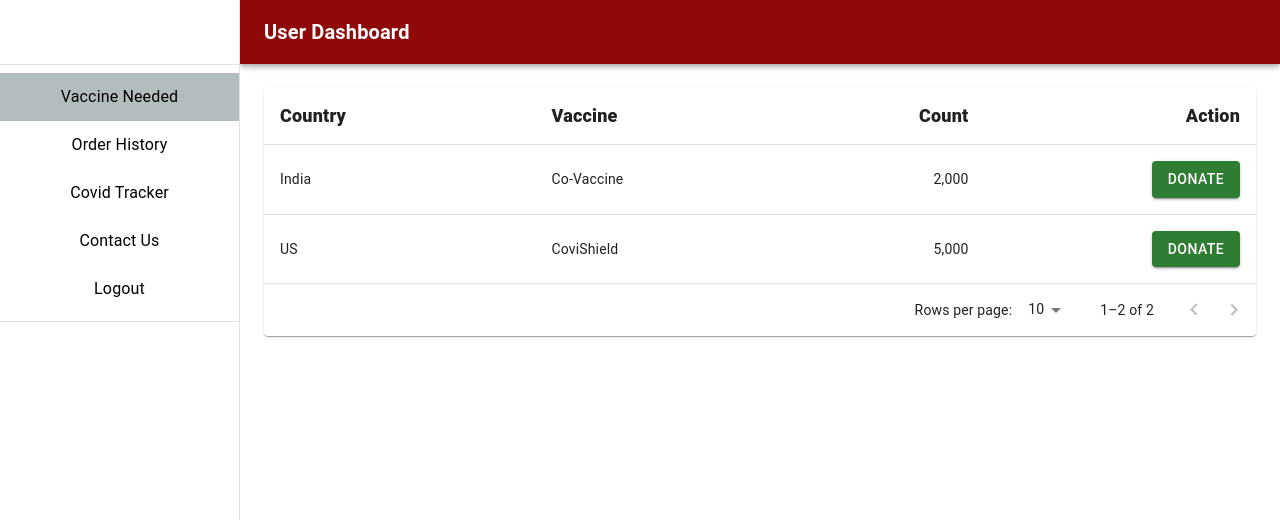
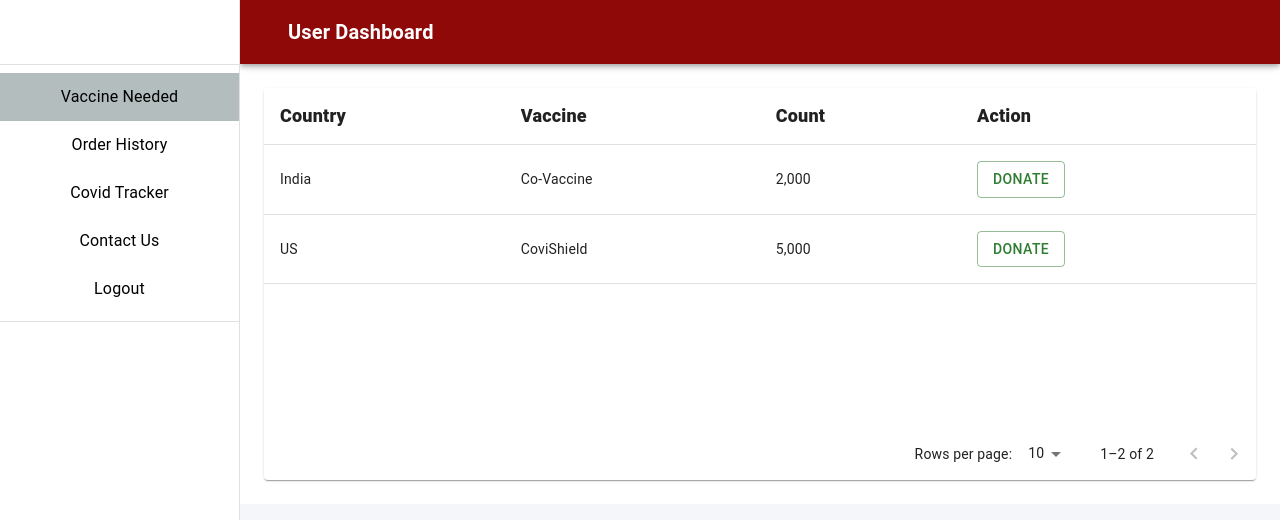
Before and after one commit to sherinskollannur/covid-19-tracker, a React (Create React App) app: page /user_dashboard in a window 1280 px wide. Shown: the top 520 px of the page. Built offline with nearby package versions, Linux system fonts and the light colour scheme.

Commit message:
userDashboard responsiveness added

```diff
--- a/package.json
+++ b/package.json
@@ -5,6 +5,7 @@
   "dependencies": {
     "@emotion/react": "^11.9.3",
     "@emotion/styled": "^11.9.3",
+    "@mui/icons-material": "^5.8.4",
     "@mui/material": "^5.9.1",
     "@testing-library/jest-dom": "^5.16.4",
     "@testing-library/react": "^13.3.0",
--- a/src/components/UserDashboard.css
+++ b/src/components/UserDashboard.css
@@ -0,0 +1,5 @@
+@media (max-width: 600px) {
+  .visibleDrawer2 {
+    display: none;
+  }
+}
--- a/src/components/UserDashboard.js
+++ b/src/components/UserDashboard.js
@@ -19,11 +19,20 @@ import OrderHistory from './OrderHistory';
 import ContactUs from './ContactUs';
 import { useHistory } from 'react-router-dom';
 import DonateInfo from './DonateInfo';
+import PropTypes from 'prop-types';
+import IconButton from '@mui/material/IconButton';
+import MenuIcon from '@mui/icons-material/Menu';
+import Button from '@mui/material/Button';
+// import { authAction } from '../../store/auth';
+// import { useDispatch } from 'react-redux';
 
 const drawerWidth = 240;
+const navItems = ['Logout'];
 export default function UserDashboard(props) {
   const [sliderBtnActive, setSliderBtnActive] =
     React.useState('Vaccine  Needed');
+
+  const [mobileOpen, setMobileOpen] = React.useState(false);
 
   const history = useHistory();
 
@@ -33,9 +42,18 @@ export default function UserDashboard(props) {
 
   // const classes = useStyles();
 
+  const handleDrawerToggle = () => {
+    setMobileOpen(!mobileOpen);
+  };
+
+  const logOutHandler = () => {
+    // dispatch(authAction.isLogout());
+    // history.push('/');
+  };
+
   return (
     <>
-      <AppBar
+      {/* <AppBar
         position="fixed"
         sx={{
           width: `calc(100% - ${drawerWidth}px)`,
@@ -49,8 +67,56 @@ export default function UserDashboard(props) {
             <strong> User Dashboard</strong>
           </Typography>
         </Classes>
+      </AppBar> */}
+
+      <AppBar
+        component="nav"
+        style={{ backgroundColor: '#8f0909' }}
+        sx={{
+          width: { sm: '100%', sm: `calc(100% - ${drawerWidth}px)` },
+          ml: `${drawerWidth}px`,
+        }}
+      >
+        <Toolbar>
+          <IconButton
+            color="inherit"
+            aria-label="open drawer"
+            edge="start"
+            onClick={handleDrawerToggle}
+            sx={{ mr: 2, display: { sm: 'none' } }}
+          >
+            <MenuIcon />
+          </IconButton>
+          {/* <Typography
+            variant="h6"
+            component="div"
+            sx={{
+              flexGrow: 1,
+              display: {
+                xs: 'none',
+                sm: 'block',
+              },
+              textAlign: 'left',
+            }}
+          >
+            MyCare
+          </Typography> */}
+          {/* <Box sx={{ display: { xs: 'none', sm: 'block' } }}>
+            {navItems.map((item) => (
+              <Button key={item} sx={{ color: '#fff' }} onClick={logOutHandler}>
+                {item}
+              </Button>
+            ))}
+          </Box> */}
+          <Classes>
+            <Typography variant="h6" noWrap component="div">
+              <strong> User Dashboard</strong>
+            </Typography>
+          </Classes>
+        </Toolbar>
       </AppBar>
-      <Box sx={{ display: 'flex', minHeight: '600px' }}>
+      {/* <div style={{ display: 'flex', minHeight: '600px' }}></div> */}
+      <Box sx={{ display: 'flex', Height: '100px' }}>
         <Drawer
           sx={{
             width: drawerWidth,
@@ -59,9 +125,15 @@ export default function UserDashboard(props) {
               width: drawerWidth,
               boxSizing: 'border-box',
             },
+
+            // display: { md: 'none' },
           }}
-          variant="permanent"
+          variant={{ sm: 'temporary' }}
+          open={mobileOpen}
+          onClose={handleDrawerToggle}
           anchor="left"
+          className="visibleDrawer"
+          // sx={{ mr: 2, display: { md: 'none' } }}
         >
           <Toolbar />
           <Divider />
@@ -118,18 +190,81 @@ export default function UserDashboard(props) {
             ))}
           </List>
           <Divider />
-          {/* <List>
-            {['All mail', 'Trash', 'Spam'].map((text, index) => (
+        </Drawer>
+
+        <Drawer
+          sx={{
+            width: drawerWidth,
+            flexShrink: 0,
+            '& .MuiDrawer-paper': {
+              width: drawerWidth,
+              boxSizing: 'border-box',
+            },
+
+            // display: { md: 'none' },
+          }}
+          variant="permanent"
+          anchor="left"
+          className="visibleDrawer2"
+          // sx={{ mr: 2, display: { md: 'none' } }}
+        >
+          <Toolbar />
+          <Divider />
+          <List>
+            {[
+              'Vaccine  Needed',
+              'Order History',
+              'Covid Tracker',
+              'Contact Us',
+              'Logout',
+            ].map((text, index) => (
               <ListItem key={text} disablePadding>
-                <ListItemButton>
-                  <ListItemIcon>
-                  </ListItemIcon>
+                <ListItemButton
+                  style={
+                    sliderBtnActive === text
+                      ? {
+                          backgroundColor: '#b3bdbd',
+                          color: 'black',
+                          textAlign: 'center',
+                          // borderRadius: 5,
+                          padding: 8,
+                        }
+                      : {
+                          backgroundColor: 'white',
+                          color: 'black',
+                          textAlign: 'center',
+                          // borderRadius: 5,
+                          padding: 8,
+                        }
+                  }
+                  onClick={(e) => {
+                    setSliderBtnActive(text);
+
+                    let routeVal;
+                    if (text === 'Vaccine  Needed') {
+                      routeVal = '/user_dashboard';
+                    }
+                    if (text === 'Order History') {
+                      routeVal = '/user_dashboard/order_history';
+                    }
+                    if (text === 'Contact Us') {
+                      routeVal = '/user_dashboard/contact_us';
+                    }
+                    if (text === 'Covid Tracker') {
+                      routeVal = '/';
+                    }
+
+                    history.push(routeVal);
+                  }}
+                >
                   <ListItemText primary={text} />
                 </ListItemButton>
               </ListItem>
             ))}
-          </List> */}
+          </List>
+          <Divider />
         </Drawer>
+
         <Box
           component="main"
           sx={{ flexGrow: 1, bgcolor: 'background.default', p: 3 }}
--- /dev/null
+++ b/src/components/VaccineInfoTable.css
@@ -0,0 +1,10 @@
+.tableLayout {
+  width: 100%;
+  /* overflow: hidden; */
+}
+
+/* @media (max-width: 600px) {
+  .tableLayout {
+    width: 60%;
+  }
+} */
--- a/src/components/VaccineInfoTable.js
+++ b/src/components/VaccineInfoTable.js
@@ -9,15 +9,16 @@ import TablePagination from '@mui/material/TablePagination';
 import TableRow from '@mui/material/TableRow';
 import { Button } from '@mui/material';
 import { useHistory } from 'react-router-dom';
+import './VaccineInfoTable.css';
 
 const columns = [
-  { id: 'Country', label: 'Country', minWidth: 170 },
-  { id: 'Vaccine', label: 'Vaccine', minWidth: 100 },
+  { id: 'Country', label: 'Country', minWidth: 50 },
+  { id: 'Vaccine', label: 'Vaccine', minWidth: 50 },
   {
     id: 'Count',
     label: 'Count',
-    minWidth: 170,
-    align: 'right',
+    minWidth: 50,
+    align: 'left',
     format: (value) => value.toLocaleString('en-US'),
   },
   //   {
@@ -58,9 +59,9 @@ function VaccineInfoTable() {
   };
 
   return (
-    <div>
-      <Paper sx={{ width: '100%', overflow: 'hidden' }}>
-        <TableContainer sx={{ maxHeight: 440 }}>
+    <div className="tableLayout">
+      <Paper>
+        <TableContainer sx={{ minHeight: 340 }}>
           <Table stickyHeader aria-label="sticky table">
             <TableHead>
               <TableRow>
@@ -78,8 +79,8 @@ function VaccineInfoTable() {
                   </TableCell>
                 ))}
                 <TableCell
-                  style={{ minWidth: 170, fontWeight: 900, fontSize: 18 }}
-                  align="right"
+                  style={{ minWidth: 50, fontWeight: 900, fontSize: 18 }}
+                  align="left"
                 >
                   Action
                 </TableCell>
@@ -107,9 +108,9 @@ function VaccineInfoTable() {
                         );
                       })}
 
-                      <TableCell align="right">
+                      <TableCell align="left">
                         <Button
-                          variant="contained"
+                          variant="outlined"
                           color="success"
                           width="10px"
                           onClick={() => {
```
Also changed, not shown: 1 other file (tests, documents, lock files or other folders).
